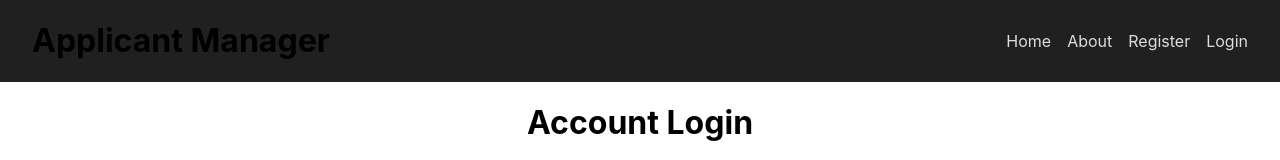
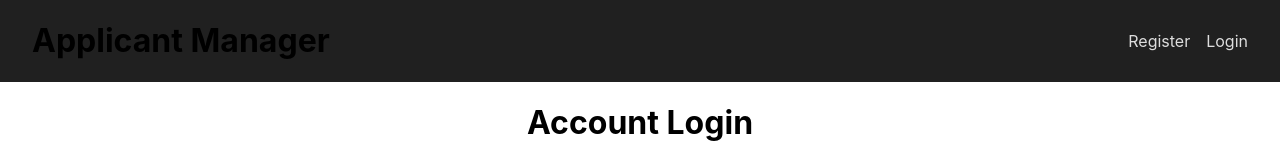
Before and after one commit to studentofcod3/Applicants-Manager, a React (Create React App) app in the folder client/: page /login in a window 1280 px wide. Shown: the top 160 px of the page. Built offline with nearby package versions, Linux system fonts and the light colour scheme.

Commit message:
Logout functionality. Also Navbar links display depending on authState

```diff
--- a/client/src/components/layout/Navbar.js
+++ b/client/src/components/layout/Navbar.js
@@ -1,9 +1,42 @@
-import React from "react";
+import React, { Fragment, useContext } from "react";
 import PropTypes from "prop-types";
 import { Link } from "react-router-dom";
+
+import AuthContext from "../../context/auth/authContext";
+
 import styled from "styled-components";
 
 const Navbar = ({ title }) => {
+  const authContext = useContext(AuthContext);
+
+  const { isAuthenticated, logout, user } = authContext;
+
+  const onLogout = () => {
+    logout();
+  };
+
+  const authLinks = (
+    <Fragment>
+      <li>
+        <Link to='/'>Home</Link>
+      </li>
+      <li>
+        <Link to='/about'>About</Link>
+      </li>
+    </Fragment>
+  );
+
+  const guestLinks = (
+    <Fragment>
+      <li>
+        <Link to='/register'>Register</Link>
+      </li>
+      <li>
+        <Link to='/login'>Login</Link>
+      </li>
+    </Fragment>
+  );
+
   const Nav = styled.div`
     display: flex;
     justify-content: space-between;
@@ -28,20 +61,7 @@ const Navbar = ({ title }) => {
   return (
     <Nav>
       <h1>{title}</h1>
-      <ul>
-        <li>
-          <Link to='/'>Home</Link>
-        </li>
-        <li>
-          <Link to='/about'>About</Link>
-        </li>
-        <li>
-          <Link to='/register'>Register</Link>
-        </li>
-        <li>
-          <Link to='/login'>Login</Link>
-        </li>
-      </ul>
+      <ul>{isAuthenticated ? authLinks : guestLinks}</ul>
     </Nav>
   );
 };
--- a/client/src/context/auth/AuthState.js
+++ b/client/src/context/auth/AuthState.js
@@ -96,6 +96,7 @@ const AuthState = props => {
   };
 
   // Logout
+  const logout = () => dispatch({ type: LOGOUT });
 
   // Clear Errors
   const clearErrors = () => dispatch({ type: CLEAR_ERRORS });
@@ -111,7 +112,8 @@ const AuthState = props => {
         register,
         clearErrors,
         loadUser,
-        login
+        login,
+        logout
       }}
     >
       {props.children}
--- a/client/src/context/auth/authReducer.js
+++ b/client/src/context/auth/authReducer.js
@@ -30,6 +30,7 @@ export default (state, action) => {
     case REGISTER_FAIL:
     case AUTH_ERROR:
     case LOGIN_FAIL:
+    case LOGOUT:
       localStorage.removeItem("token");
       return {
         ...state,
```
